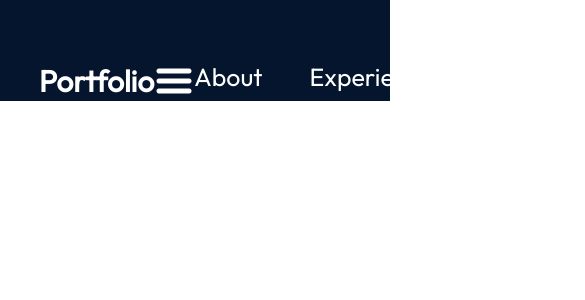
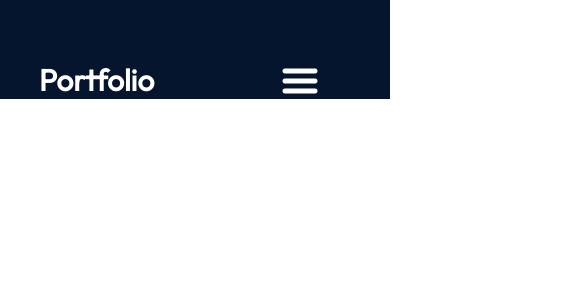
Before and after one commit to CoreyPhillipsOfficial/portfolio-site, a React (Vite) app in the folder react-portfolio/: page / in a window 390 px wide. Shown: the top 300 px of the page, 585 px wide, since content can reach past the window. Built offline with nearby package versions, Linux system fonts and the light colour scheme.

Commit message:
navbar complete

```diff
--- a/react-portfolio/src/components/Navbar/Navbar.jsx
+++ b/react-portfolio/src/components/Navbar/Navbar.jsx
@@ -4,11 +4,22 @@ import styles from './Navbar.module.css';
 import { getImageUrl } from '../../utils';
 
 export const Navbar = () => {
+    const [menuOpen, setMenuOpen] = useState(false);
+
     return <nav className={styles.navbar}>
         <a className={styles.title} href="/">Portfolio</a>
         <div className={styles.menu}>
-            <img className={styles.menuBtn} src={getImageUrl('nav/menuIcon.png')} alt='menu-button' />
-            <ul className={styles.menuItems}>
+            <img
+                className={styles.menuBtn}
+                src={
+                    menuOpen
+                        ? getImageUrl('nav/closeIcon.png')
+                        : getImageUrl('nav/menuIcon.png')
+                } alt='menu-button'
+                onClick={() => setMenuOpen(!menuOpen)}
+            />
+            <ul className={`${styles.menuItems} ${menuOpen && styles.menuOpen}`}
+                onClick={() => setMenuOpen(false)}>
                 <li><a href="#about">About</a></li>
                 <li><a href="#experience">Experience</a></li>
                 <li><a href="#projects">Projects</a></li>
--- a/react-portfolio/src/components/Navbar/Navbar.module.css
+++ b/react-portfolio/src/components/Navbar/Navbar.module.css
@@ -32,3 +32,44 @@
     color: var(--color-text);
     text-decoration: none;
 }
+
+@media screen and (max-width: 830px) {
+    .navbar {
+        flex-direction: column;
+        align-items: flex-start;
+    }
+
+    .menu {
+        position: absolute;
+        right: 0;
+        margin-right: 10%;
+        flex-direction: column;
+        align-items: flex-end;
+        gap: 11px;
+        z-index: 3;
+    }
+
+    .menuBtn {
+        display: block;
+        cursor: pointer;
+    }
+
+    .menuItems {
+        display: none;
+        flex-direction: column;
+        align-items: center;
+        gap: 13px;
+        border-radius: 10px;
+        background: rgb(25, 55, 109);
+        background: linear-gradient(0deg,
+                rgba(25, 55, 109, 0.2) 0%,
+                rgba(25, 55, 109, 1) 100%);
+        padding: 24px 33px;
+        box-shadow: 0 0 4px 0 rgba(0, 0, 0, 0.25);
+    }
+
+    .menuOpen {
+        display: flex;
+        z-index: 1;
+    }
+}
```
